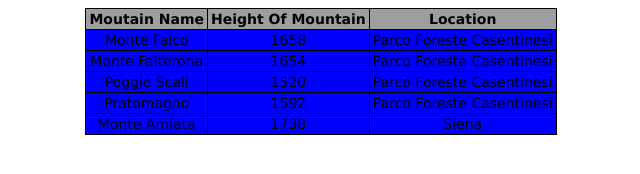
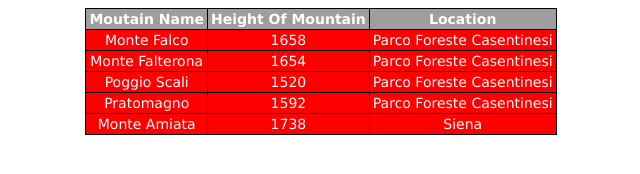
Before and after one commit to tonmoymistry12/Accolite, a plain HTML site: page index.html in a window 1280 px wide. Shown: the whole page, without its empty margins (319-959 px from the left). Drawn offline with Linux system fonts and the light colour scheme.

Commit message:
component

```diff
--- a/home.js
+++ b/home.js
@@ -1,16 +1,8 @@
 
 let setDetails={
-    data : [
-        { name: "Monte Falco", height: 1658, place: "Parco Foreste Casentinesi" },
-        { name: "Monte Falterona", height: 1654, place: "Parco Foreste Casentinesi" },
-        { name: "Poggio Scali", height: 1520, place: "Parco Foreste Casentinesi" },
-        { name: "Pratomagno", height: 1592, place: "Parco Foreste Casentinesi" },
-        { name: "Monte Amiata", height: 1738, place: "Siena" }
-    ],
     customHeader : [
         {field:'name', value:'Moutain Name'},
         {field:'height', value:'Height of Mountain'},
         {field:'place', value:'Location'}
-     ],
-    setBodyColor : { backround:'blue', color:'black'}
+     ]
   };
--- a/index.html
+++ b/index.html
@@ -5,29 +5,28 @@
     <meta name="viewport" content="width=device-width, initial-scale=1.0">
     <meta http-equiv="X-UA-Compatible" content="ie=edge">
     <title>Document</title>
-    <style>
-    th, td, p, input {
-            font:14px Verdana;
-        }
-        table, th, td
-        {
-            border: solid 1px #000;
-            border-collapse: collapse;
-            padding: 2px 3px;
-            text-align: center;
-            margin: 0 auto;
-        }
-        th {
-            font-weight: bold;
-            background: #9E9E9E;
-            text-transform: capitalize;
-            text-align: center;
-        }
-    </style>
+    <link rel="stylesheet" href="style.css">
 </head>
 <body>
-    <table-grid></table-grid>
+    <table-grid
+    background="red"
+    color='White'
+    ></table-grid>
   <script src="home.js"></script>
   <script src="script.js"></script>
+  <script>
+   (function(){
+    let data = [
+        { name: "Monte Falco", height: 1658, place: "Parco Foreste Casentinesi" },
+        { name: "Monte Falterona", height: 1654, place: "Parco Foreste Casentinesi" },
+        { name: "Poggio Scali", height: 1520, place: "Parco Foreste Casentinesi" },
+        { name: "Pratomagno", height: 1592, place: "Parco Foreste Casentinesi" },
+        { name: "Monte Amiata", height: 1738, place: "Siena" }
+    ]
+    let tableGrid = document.querySelector("table-grid");
+        tableGrid.setAttribute('data', JSON.stringify(data));
+      })();
+
+  </script>
 </body>
 </html>
--- a/script.js
+++ b/script.js
@@ -1,20 +1,35 @@
 class Tablegrid extends HTMLElement {
 	constructor () {
     super();
-let keys ;
-let data = setDetails.data;
+    this._data=null;
+
+}
+get data(){
+    return this._data;
+}
+set data(val){
+    this.setAttribute('data', val);
+}
+static get observedAttributes(){
+    return ['data'];
+}
+attributeChangedCallback(name, oldValue, newValue) {
+    switch(name){
+        case 'data':
+         let keys = null ;
+         this._data = JSON.parse(this.getAttribute('data'))
          let customHeader = setDetails.customHeader;
          if(customHeader.length){
             keys = setDetails.customHeader.map((x)=>(x.value));
          }
          else{
-    keys = Object.keys(data[0]);
+            keys = Object.keys(this._data[0]);
          }
 
         let values = [];
         let finalArray = [];
         finalArray.push(keys);
-data.forEach((item,pos,self)=>{
+        this._data.forEach((item,pos,self)=>{
         values = Object.values(item) ;
         finalArray.push(values);
         })
@@ -22,10 +37,16 @@ finalArray.push(values);
         let table = document.createElement("TABLE");
         table.border = "1";
         table.style.borderCollapse="collapse";
-if(setDetails.setBodyColor){
-    table.style.background=setDetails.setBodyColor.backround;
-    table.style.color=setDetails.setBodyColor.color;
+        let setBodyColor = this.getAttribute('background');
+        let fontColor = this.getAttribute('color');
+        let fontSize = this.getAttribute('fontSize');
+        if(setBodyColor){
+            table.style.background=setBodyColor;
         }
+        if(fontColor){
+           table.style.color=fontColor;
+        }
+
 
         //Get the count of columns.
         let columnCount = finalArray[0].length;
@@ -50,6 +71,8 @@ let row = table.insertRow(-1);
         let dvTable = document.querySelector("table-grid");
         dvTable.appendChild(table);
 
+    }
+
 
   }
 
--- /dev/null
+++ b/style.css
@@ -0,0 +1,18 @@
+/*default style*/
+th, td, p, input {
+        font:14px Verdana;
+    }
+    table, th, td
+    {
+        border: solid 1px #000;
+        border-collapse: collapse;
+        padding: 2px 3px;
+        text-align: center;
+        margin: 0 auto;
+    }
+    th {
+        font-weight: bold;
+        background: #9E9E9E;
+        text-transform: capitalize;
+        text-align: center;
+    }
```
Lines whose indentation alone changed are shown as unchanged.
